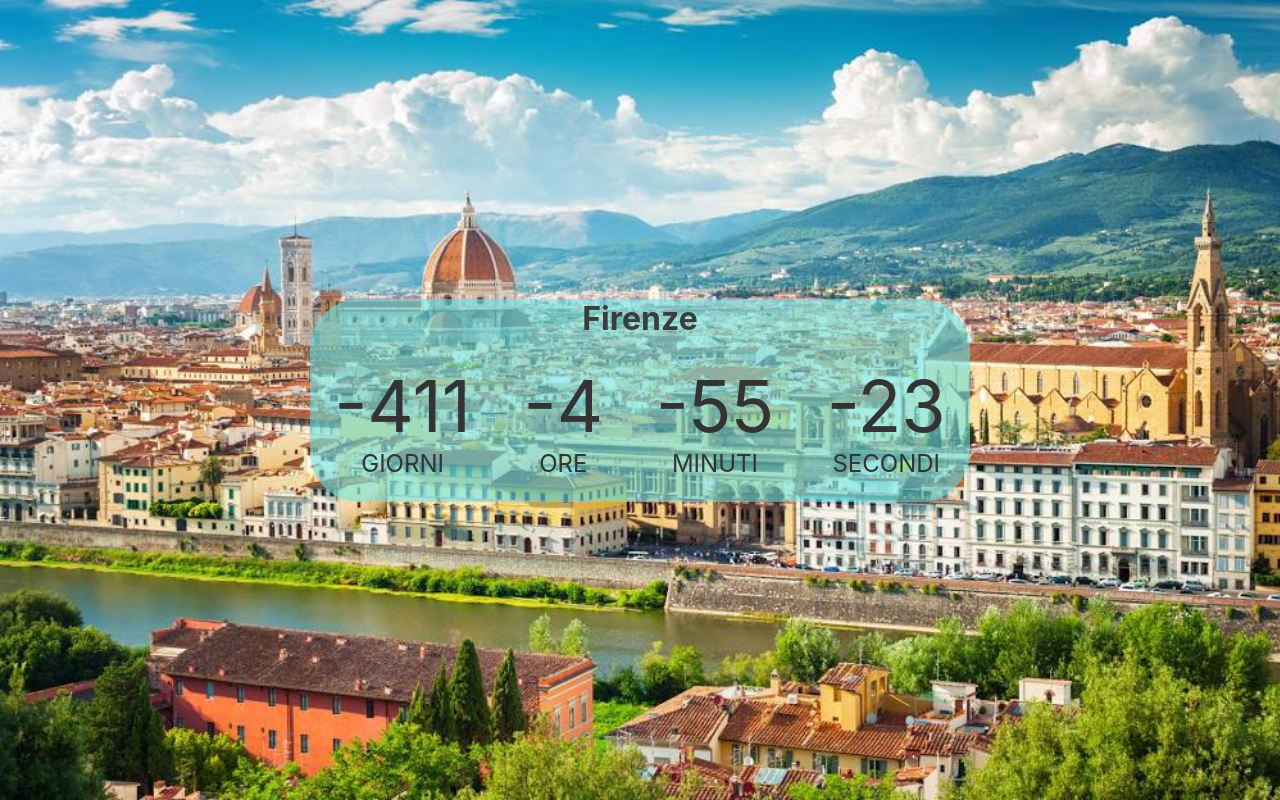
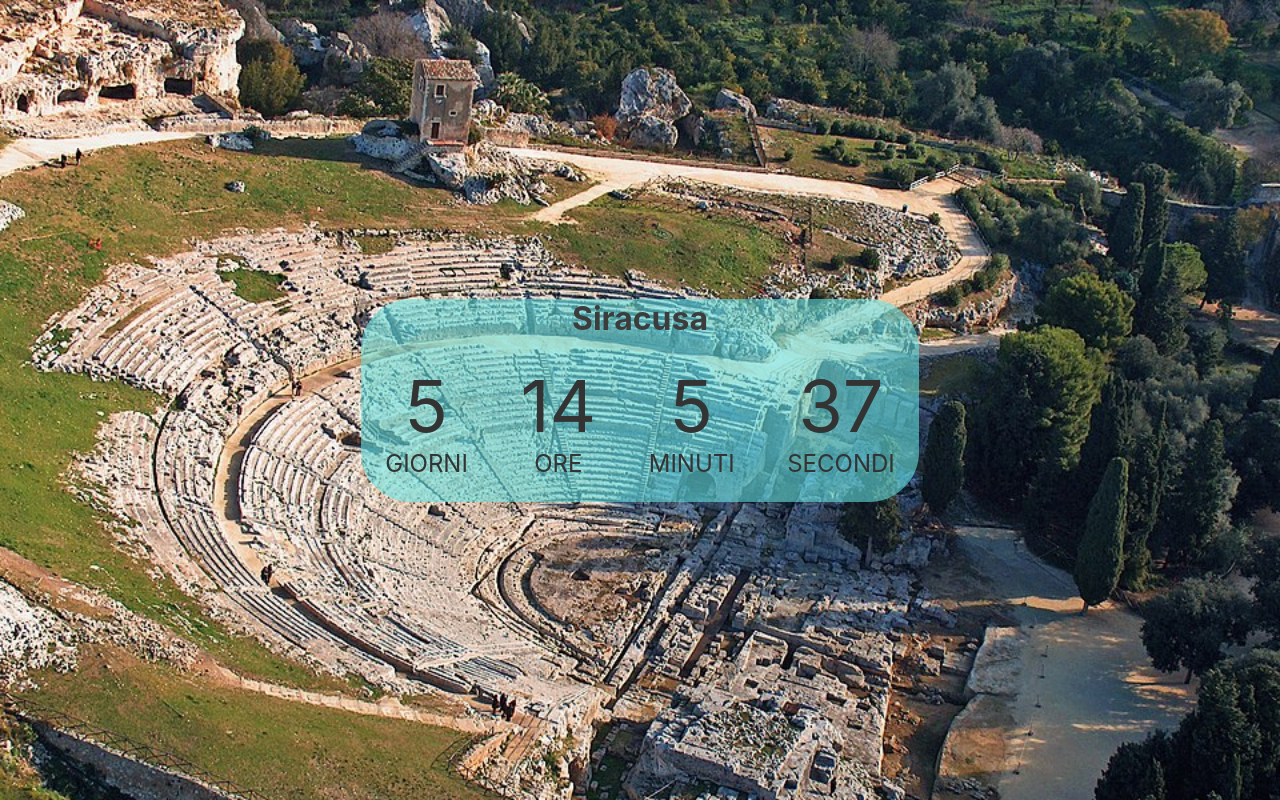
Before and after one commit to Blackinfinityro/Countdown-Firenze, a plain HTML site: page main.html in a window 1280 px wide. Drawn offline with Linux system fonts and the light colour scheme.

Commit message:
Siracusa

```diff
--- a/main.html
+++ b/main.html
@@ -3,13 +3,15 @@
 <head>
     <meta charset="UTF-8">
     <meta name="viewport" content="width=device-width, initial-scale=1.0">
-    <title>Countdown-Firenze</title>
+    <title>Countdown-Siracusa</title>
+    <link rel="icon" type="image/x-icon" href="photo_2022-10-11_21-19-00.ico">
     <link rel="stylesheet" href="style.css">
+
 </head>
 <body>
 
     <div class="contenitore">
-        <h1 class="Firenze">Firenze</h1>
+        <h1 class="Firenze">Siracusa</h1>
         <div class="sottoContenitore">
             <div  class="countdown">
                 <ul>
--- a/script.js
+++ b/script.js
@@ -1,4 +1,4 @@
-var countDownData = new Date("March 20, 2024 13:00:00").getTime();
+var countDownData = new Date("May 10, 2025 07:00:00").getTime();
 var x = setInterval(function(){
     var now = new Date().getTime();
     var distanza = countDownData - now;
--- a/style.css
+++ b/style.css
@@ -26,7 +26,7 @@ body {
     Cantarell,
     "Helvetica Neue",
     sans-serif;
-    background-image: url("licensed-image.jpeg");
+    background-image: url("Teatro_greco_di_Siracusa_-_aerea.jpg");
     background-repeat: no-repeat;
     background-size: cover;
 }
```
Also changed, not shown: Teatro_greco_di_Siracusa_-_aerea.jpg (added), photo_2022-10-11_21-19-00.ico (added).
